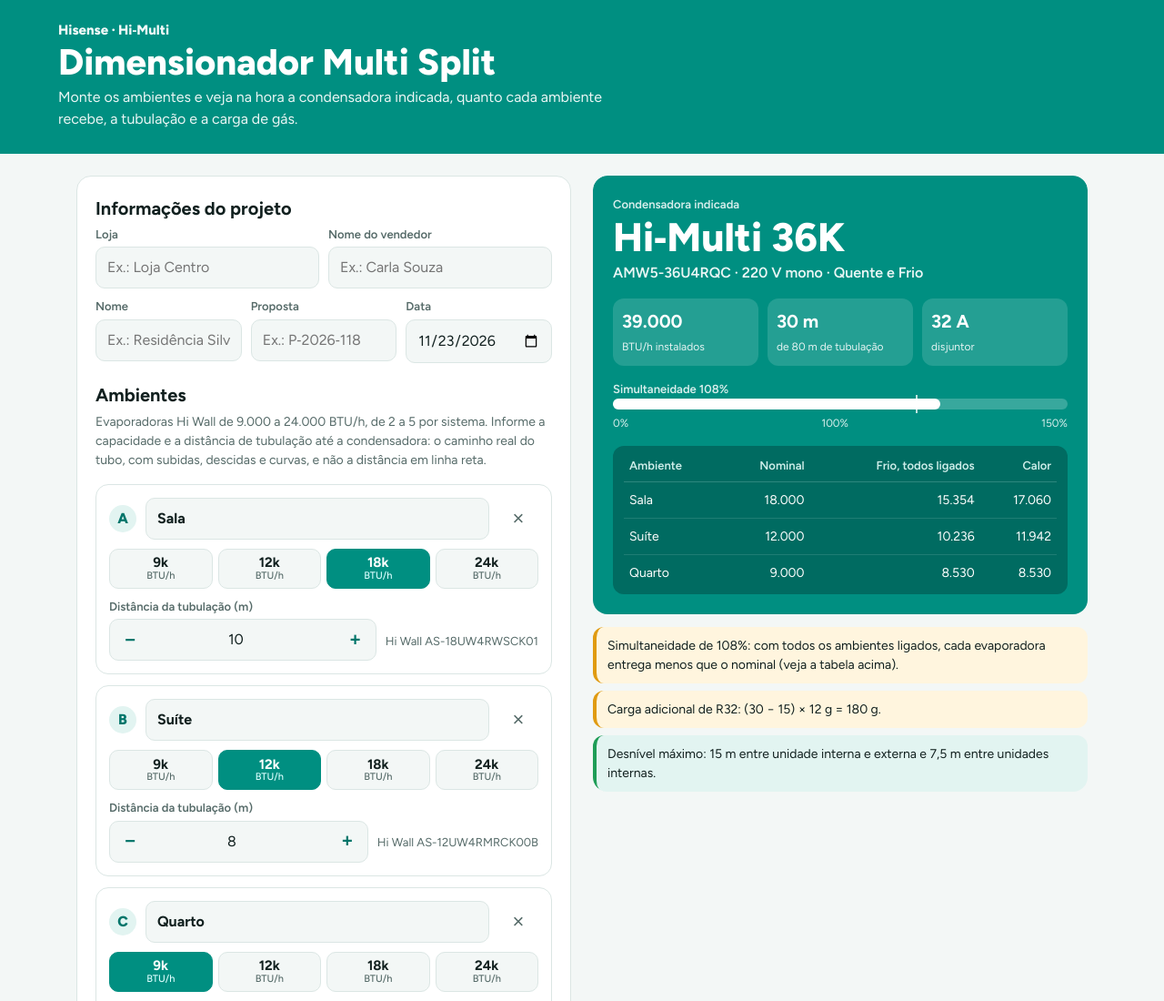
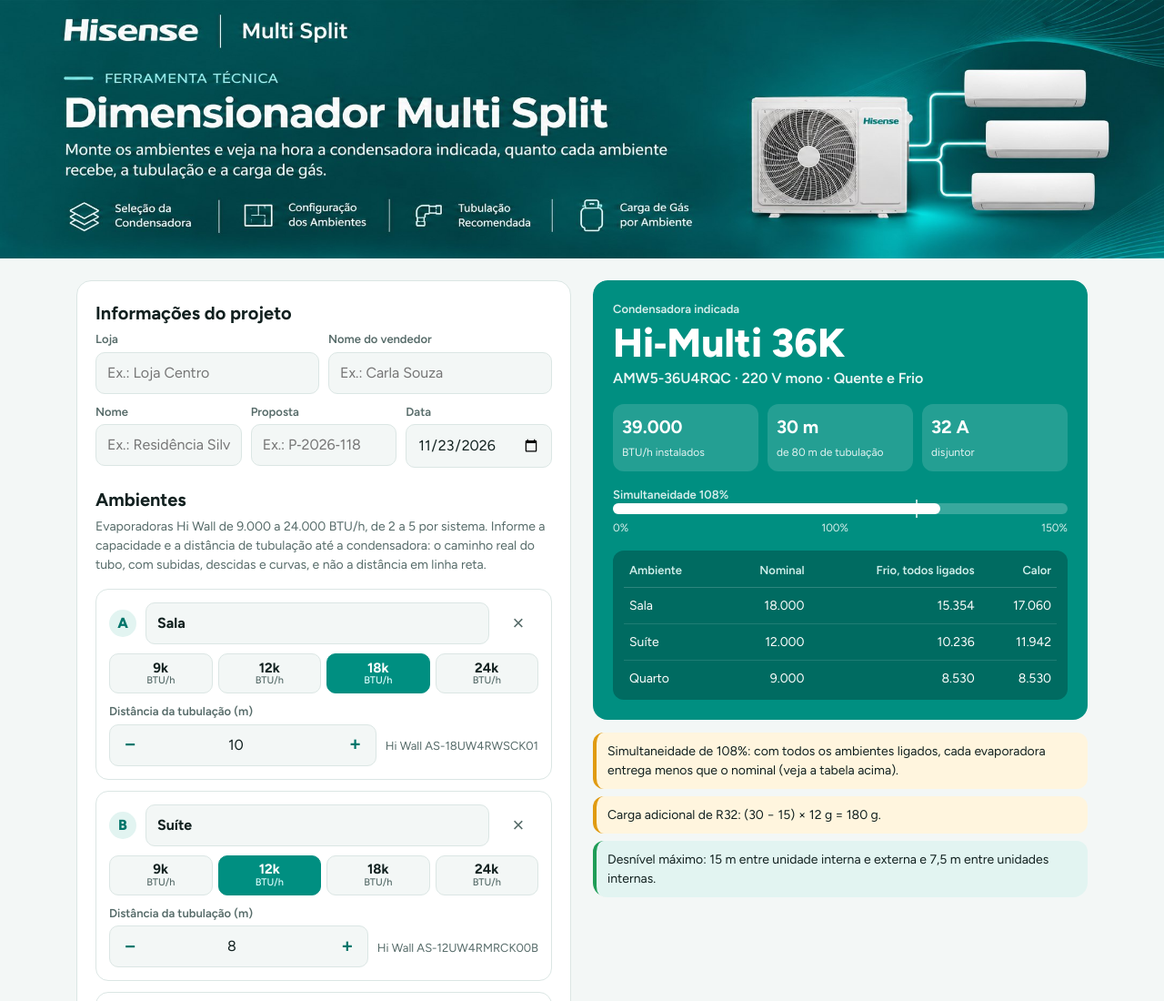
Before and after one commit to lucianefarias20-bit/dimensionador-hi-multi, a plain HTML site: page index.html in a window 1280 px wide. Shown: the top 1100 px of the page at 91% size. Drawn offline with nearby package versions, Linux system fonts and the light colour scheme.

Commit message:
Banner no topo
Co-Authored-By: Claude Opus 5.5 <noreply@anthropic.com>
Claude-Session: https://claude.ai/code/session_01WUs3eB2sW9qwrV3ZB5y8M9

```diff
--- a/index.html
+++ b/index.html
@@ -20,11 +20,9 @@
 :root[data-theme=light]{color-scheme:light}:root[data-theme=dark]{color-scheme:dark}
 *{box-sizing:border-box;min-width:0}
 body{margin:0;background:var(--bg);color:var(--ink);font:16px/1.5 Figtree,system-ui,sans-serif;overflow-x:clip}
-header{background:var(--field);color:#fff;padding:22px max(5vw,16px) 26px}
-header .in{max-width:1240px;margin:auto}
-h1{font-size:clamp(28px,4vw,40px);line-height:1.05;margin:2px 0 0;font-weight:800;text-wrap:balance}
-header p{margin:6px 0 0;opacity:.92;max-width:62ch}
-.brand{font-weight:800;font-size:15px;opacity:.95}
+.banner{background:#02575c;line-height:0}
+.banner img{display:block;width:100%;height:auto}
+@media(max-width:600px){.banner img{height:150px;object-fit:cover;object-position:left center}}
 main{max-width:1240px;margin:auto;padding:24px max(5vw,16px) 56px;display:grid;gap:24px}
 .top{display:grid;grid-template-columns:minmax(0,1fr) minmax(0,1fr);gap:24px;align-items:start}
 @media(max-width:920px){.top{grid-template-columns:minmax(0,1fr)}.res{order:-1}}
@@ -96,11 +94,7 @@ tr:last-child td{border-bottom:0}
 <script>new MutationObserver(()=>{for(const c of document.querySelectorAll('.stack td:not([data-l])')){let i=0,p=c;while(p=p.previousElementSibling)i+=p.colSpan;c.dataset.l=c.closest('table').rows[0].cells[i]?.textContent||''}}).observe(document,{childList:true,subtree:true})</script>
 </head>
 <body>
-<header><div class="in">
-  <div class="brand">Hisense · Hi‑Multi</div>
-  <h1>Dimensionador Multi Split</h1>
-  <p>Monte os ambientes e veja na hora a condensadora indicada, quanto cada ambiente recebe, a tubulação e a carga de gás.</p>
-</div></header>
+<header class="banner"><img src="banner.jpg" width="2172" height="482" alt="Hisense Multi Split. Dimensionador Multi Split: monte os ambientes e veja na hora a condensadora indicada, quanto cada ambiente recebe, a tubulação e a carga de gás."></header>
 
 <main>
  <div class="top">
```
Also changed, not shown: banner.jpg (added).
